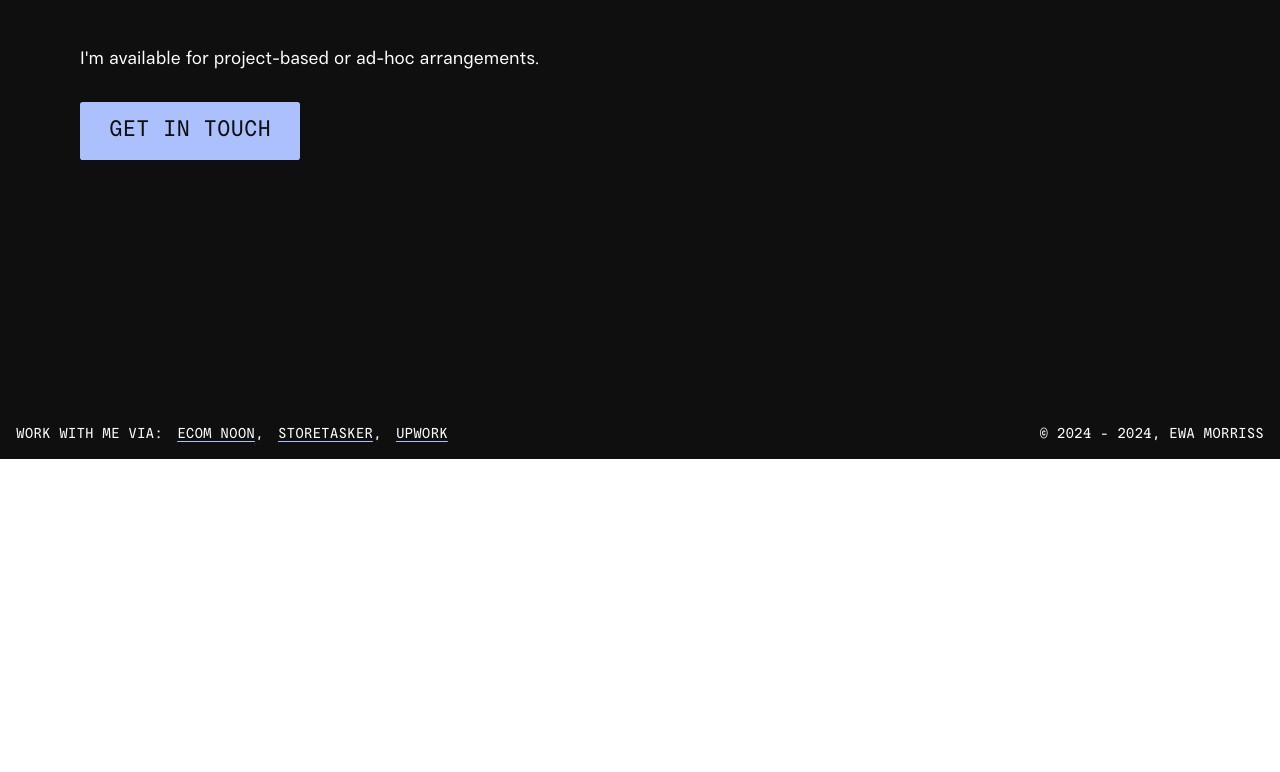
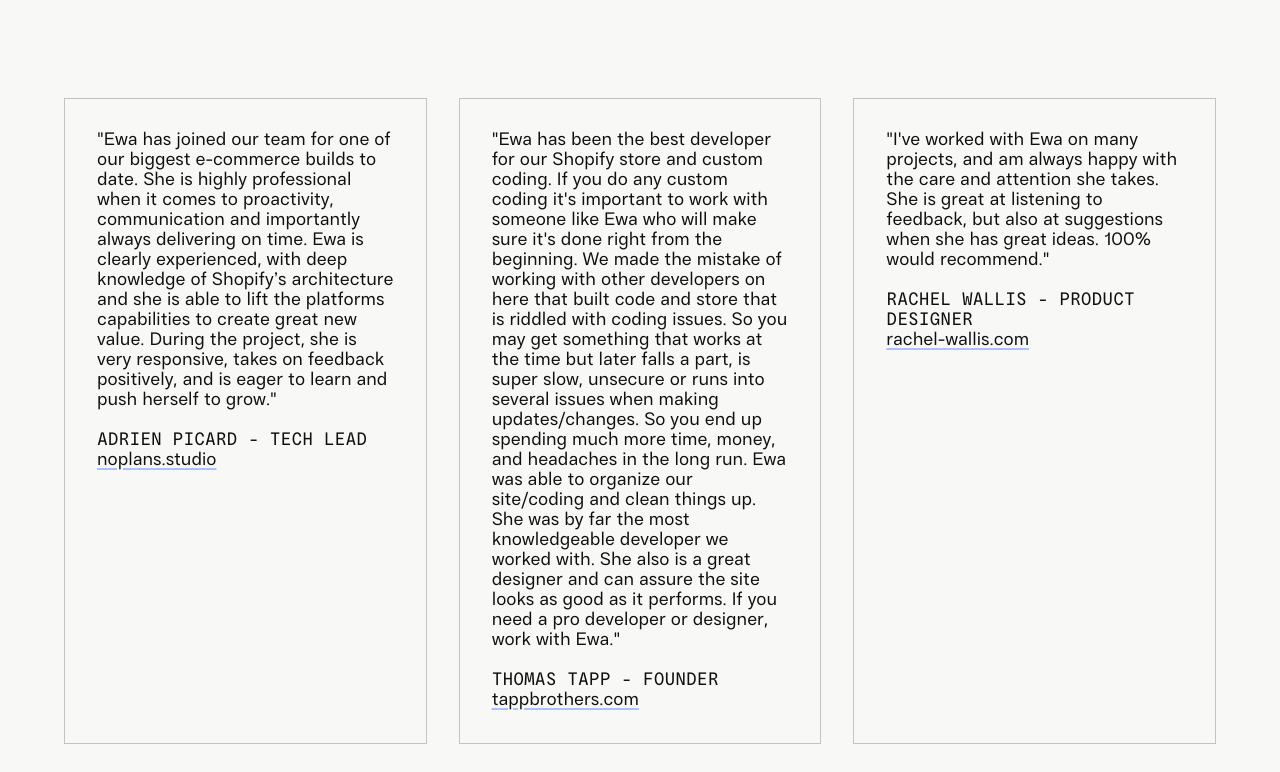
Before and after one commit to ewashh/portfolio, a Next.js app: page / in a window 1280 px wide. Shown: the part 10968-11740 px from the top of the page. Before the commit the page ends 11427 px from the top, so only its background shows below. Built offline with nearby package versions, Linux system fonts and the light colour scheme.

Commit message:
testimonials

```diff
--- a/src/app/components/section/section.tsx
+++ b/src/app/components/section/section.tsx
@@ -23,7 +23,7 @@ type SectionProps = {
     style?: 'primary' | 'secondary'
   };
   theme?: 'light' | 'grey' | 'dark';
-  layout?: '1-2' | '1-1';
+  layout?: '1-2' | '1-1' | '1-1-1';
 };
 
 type DynamicHeadingProps = {
--- a/src/app/page.tsx
+++ b/src/app/page.tsx
@@ -307,6 +307,35 @@ export default function Home() {
         ]}
       >
       </Section>
+      <Section
+        id="testimonials"
+        heading="Testimonials"
+        theme="grey"
+      >
+        <div className='grid-3'>
+          <div className='tile'>
+            <p>{`"Ewa has joined our team for one of our biggest e-commerce builds to date. She is highly professional when it comes to proactivity, communication and importantly always delivering on time. Ewa is clearly experienced, with deep knowledge of Shopify’s architecture and she is able to lift the platforms capabilities to create great new value. During the project, she is very responsive, takes on feedback positively, and is eager to learn and push herself to grow."`}</p>
+            <br/>
+            <span className='mono'>Adrien Picard - Tech Lead</span>
+            <br/>
+            <a href="https://noplans.studio/" target="_blank">noplans.studio</a>
+          </div>
+          <div className='tile'>
+            <p>{`"Ewa has been the best developer for our Shopify store and custom coding. If you do any custom coding it's important to work with someone like Ewa who will make sure it's done right from the beginning. We made the mistake of working with other developers on here that built code and store that is riddled with coding issues. So you may get something that works at the time but later falls a part, is super slow, unsecure or runs into several issues when making updates/changes. So you end up spending much more time, money, and headaches in the long run. Ewa was able to organize our site/coding and clean things up. She was by far the most knowledgeable developer we worked with. She also is a great designer and can assure the site looks as good as it performs. If you need a pro developer or designer, work with Ewa."`}</p>
+            <br/>
+            <span className='mono'>Thomas Tapp - Founder</span>
+            <br/>
+            <a href="https://tappbrothers.com/" target="_blank">tappbrothers.com</a>
+          </div>
+          <div className='tile'>
+            <p>{`"I've worked with Ewa on many projects, and am always happy with the care and attention she takes. She is great at listening to feedback, but also at suggestions when she has great ideas. 100% would recommend."`}</p>
+            <br/>
+            <span className='mono'>Rachel Wallis - Product Designer</span>
+            <br/>
+            <a href="https://rachel-wallis.com/" target="_blank">rachel-wallis.com</a>
+          </div>
+        </div>
+      </Section>
     </main>
     <Footer/>
     </>
--- a/src/app/styles/global.scss
+++ b/src/app/styles/global.scss
@@ -119,6 +119,31 @@ iframe {
   transform: translateY(0);
 }
 
+.tile {
+  padding: calc($spacing * 2);
+  border: $border;
+}
+
+.grid-2 {
+  display: grid !important;
+  gap: calc($spacing * 2);
+  justify-content: flex-start;
+
+  @media #{$desktop} {
+    grid-template-columns: 1fr 1fr;
+  }
+}
+
+.grid-3 {
+  display: grid !important;
+  gap: calc($spacing * 2);
+  justify-content: flex-start;
+
+  @media #{$desktop} {
+    grid-template-columns: 1fr 1fr 1fr;
+  }
+}
+
 //Sections
 
 #about {
--- a/src/app/styles/vars.scss
+++ b/src/app/styles/vars.scss
@@ -74,6 +74,11 @@ $body-font: $p-font-family;
 $heading-font: $heading-font-family;
 $subheading-font: $p-font-family;
 
+.mono {
+  font-family: $mono-font-family;
+  text-transform: uppercase;
+}
+
 %big-p,
 .big-p {
   @media #{$desktop} {
@@ -82,6 +87,10 @@ $subheading-font: $p-font-family;
       font-family: $subheading-font;
     }
   }
+}
+
+.small-font-size {
+  font-size: $small-font-size;
 }
 
 .bigger-font-size {
```
